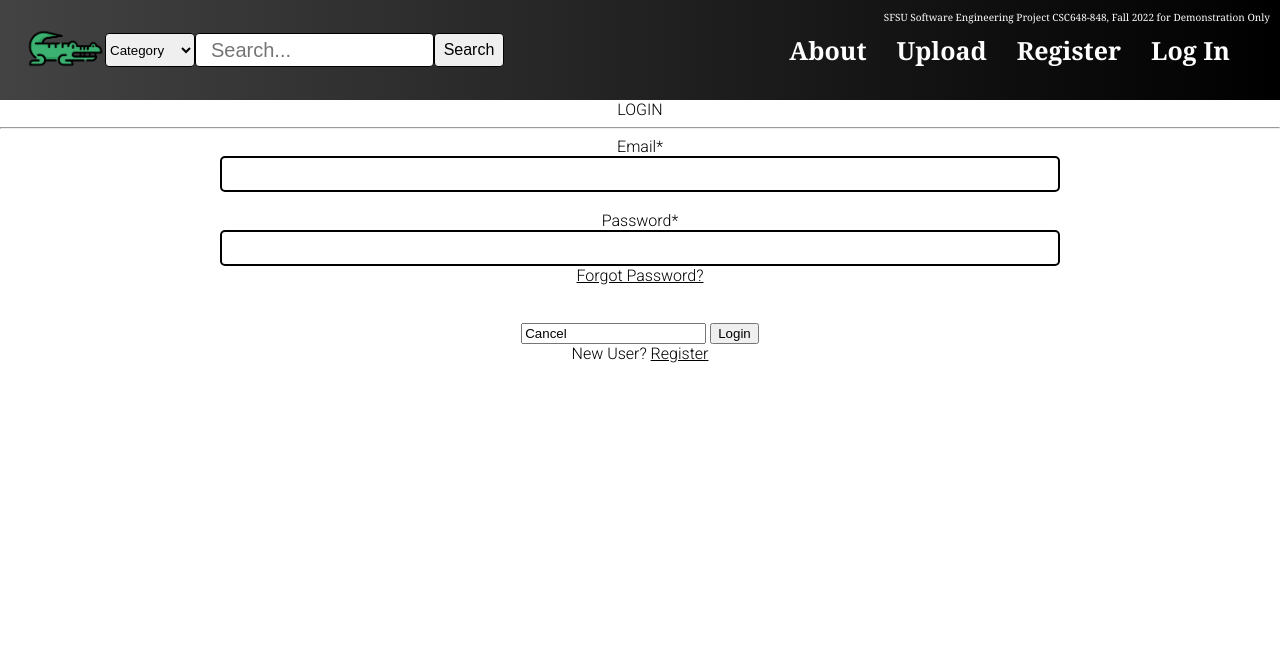
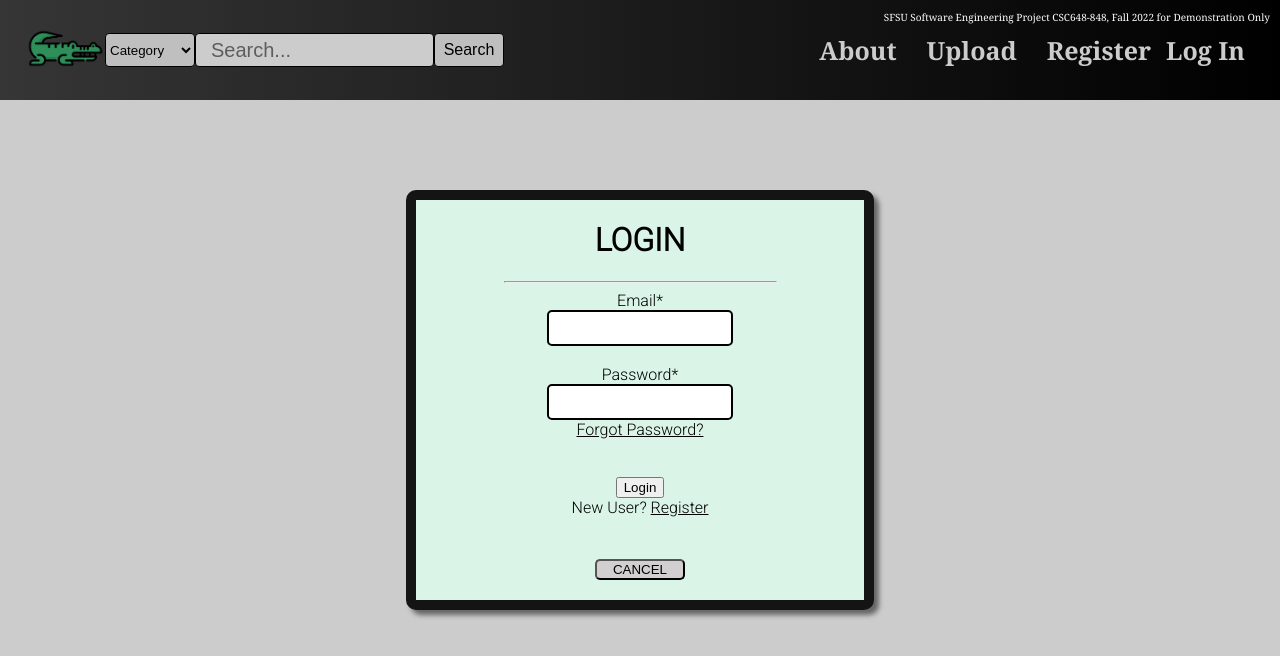
Before and after one commit to benztimm/csc648-03-fa22-team04, a React (Create React App) app in the folder application/frontend/: page /login in a window 1280 px wide. Shown: the top 656 px of the page. Built offline with nearby package versions, Linux system fonts and the light colour scheme.

Commit message:
Added login, register modals, updated uploadPost

```diff
--- a/application/frontend/src/components/Navbar/Navbar.css
+++ b/application/frontend/src/components/Navbar/Navbar.css
@@ -5,6 +5,7 @@
   height: 100px;
   font-family: Georgia, 'Times New Roman', Times, serif;
   display:flex;
+
 }
 
 .Navbar .left_side{
@@ -103,11 +104,11 @@
 
 .Navbar .right_side .nav_links a:hover{
   font-size: 30px;
-  color: green;
+  color: gold;
   text-decoration: none;
 }
 
-.Navbar .right_side button{
+.Navbar .navButton{
   display:none;
 }
 
--- a/application/frontend/src/components/Navbar/Navbar.js
+++ b/application/frontend/src/components/Navbar/Navbar.js
@@ -8,8 +8,8 @@ import '../Navbar/Navbar.css';
 
 import logo from '../images/logo.png'
 
-import SearchResults from '../pages/SearchResults';
-import { SearchContext } from '../../SearchContext.js';
+import Login from '../pages/login.js';
+import Register from '../pages/register.js';
 
 
 //`http://54.200.101.218:5000/search-posts/${selectedOption}${value}`
@@ -60,21 +60,20 @@ const Navbar = () =>{
 
 
     //when search button is clicked
-
-
     const searchClick = () => {
-        //settingExtension();
         fetchData();
-
-
     }
 
     //END SEARCH BAR
 
+    //test
+    const [isOpen, setIsOpen] = useState(false);
 
+    //LOGIN
+    const [isLoginOpen, setLoginOpen] = useState(false);
 
-    //NAVIGATION IF CLICKING SEARCH
-    //if (extension) return  (<Navigate to="/searchresults?=" />);
+    //REGISTER
+    const [isRegisterOpen, setRegisterOpen] = useState(false);
 
 
     const [showLinks, setShowLinks] = useState(false);
@@ -83,6 +82,7 @@ const Navbar = () =>{
         <div className='Navbar'>
 
             <div className='left_side'>
+                {/* <button>sidebarhere</button> */}
                 <Link to="/">
                     <img src={logo} className="img-fluid" onClick={() => setShowLinks(false)}
                     width={125} height={120}></img>
@@ -107,10 +107,14 @@ const Navbar = () =>{
                 <div className='nav_links' id={showLinks ? "hidden" : ""} onClick={() => setShowLinks(false)}>
                     <a href='/#'><Link to="/About">About</Link></a>
                     <a href='/#'><Link to="/Upload">Upload</Link></a>
-                    <a href='/#'><Link to="/Register">Register</Link></a>
-                    <a href='/#'><Link to="/Login">Log In</Link></a>
+                    <a onClick={() => setRegisterOpen(true)}>Register</a>
+                    {isRegisterOpen && <Register setRegisterOpen={setRegisterOpen} />}
+                    <a onClick={() => setLoginOpen(true)}>Log In</a>
+                    {isLoginOpen && <Login setLoginOpen={setLoginOpen} />}
+                    {/* <a href='/#'><Link to="/Register">Register</Link></a>
+                    <a href='/#'><Link to="/Login">Log In</Link></a> */}
                 </div>
-                <button onClick={() => setShowLinks(!showLinks)}><FaBars/></button>
+                <button className='navButton' onClick={() => setShowLinks(!showLinks)}><FaBars/></button>
             </div>
             <p className='cc'>
                     SFSU Software Engineering Project CSC648-848,
--- a/application/frontend/src/components/pages/UploadPost.js
+++ b/application/frontend/src/components/pages/UploadPost.js
@@ -24,12 +24,12 @@ function UploadPost() {
 
                 <div className='form-container'>
                     <label className='input-text-field'>
-                        TITLE<text style={{ color: 'red' }}><i>*</i></text><br></br>
+                        TITLE<a style={{ color: 'red' }}><i>*</i></a><br></br>
                         <input type="text" name="title" required className="forms" />
                     </label><br /><br />
                     <label className='input-text-field'>
                         MEDIA TYPE<text style={{ color: 'red' }}><i>*</i></text><br></br>
-                        <select name="mtype" required class="forms">
+                        <select name="mtype" required className="forms">
                             <option value="image">Image</option>
                             <option value="video">Video</option>
                             <option value="document">Document</option>I
@@ -54,13 +54,13 @@ function UploadPost() {
                         <input type="number" name="price" className="forms" />
                     </label><br /><br />
 
-                    <label for="file">
+                    <label>
                         FILE<text style={{ color: 'red' }}><i>*</i></text><br></br>
                         <input type="file" name="file" required className="forms" />
                     </label><br /><br />
 
                     <br /><br />
-                    <button className='upload-submit-button' type="submit" value="Submit">SUBMIT</button>
+                    <button className='upload-submit-button' type="submit" >SUBMIT</button>
                 </div>
             </div>
         </form>
--- a/application/frontend/src/components/pages/login.js
+++ b/application/frontend/src/components/pages/login.js
@@ -1,26 +1,36 @@
 import React from 'react';
 import './styles/forms.css';
+import { RiCloseLine } from "react-icons/ri";
 
-function Login() {
+const Login = ({setLoginOpen}) =>{
+
     return (
-        <form>
-            <div class="forms">LOGIN<hr></hr>
+        <>
+        <div className='darkBG' onClick={() => setLoginOpen(false)}/>
+            <div className='form-container-lr'>
+            <div className='modal-form'>
+                <form className="forms"><h1>LOGIN</h1><hr></hr>
                     <label>
                         Email*<br></br>
-                    <input type="email" name="email" required class="forms"/>
-                </label><br/><br/>
+                        <input type="email" name="email" required className="forms" />
+                    </label><br /><br />
                     <label>
-                    Password*<br/>
-                    <input type="password" name="password" required class="forms"/>
-                </label><br/>
+                        Password*<br />
+                        <input type="password" name="password" required className="forms" />
+                    </label><br />
                     <u>Forgot Password?</u>
-            <br/><br/><br/>
-            <input type="cancel" value="Cancel" />&nbsp;
+                    <br /><br /><br />
                     <input type="submit" value="Login" />
-            <br/>
+                    <br />
                     New User? <u>Register</u>
+
+            </form>
             </div>
-        </form>
+            <button className='cancel-button-lr' onClick={() => setLoginOpen(false)}>CANCEL</button>
+            </div>
+
+
+    </>
     );
 }
 
--- a/application/frontend/src/components/pages/register.js
+++ b/application/frontend/src/components/pages/register.js
@@ -1,40 +1,55 @@
 import React from 'react';
-import './styles/forms.css';
+import './styles/loginRegister.css';
+import { RiCloseLine } from "react-icons/ri";
 
-function Register() {
+
+
+const Register = ({setRegisterOpen}) =>{
+
     return (
-        <form>
-            <div class="forms">Register<hr></hr>
+        <>
+            <div className='darkBG' onClick={() => setRegisterOpen(false)} />
+
+            <div className='form-container-lr'>
+                <div className='modal-form'>
+                    <form className="forms"><h1>Register</h1><hr></hr>
                         <label>
                             First Name*<br></br>
-                    <input type="fname" name="fname" required class="forms"/>
-                </label><br/><br/>
+                            <input type="fname" name="fname" required className="forms" />
+                        </label><br /><br />
                         <label>
                             Last Name*<br></br>
-                    <input type="lname" name="lname" required class="forms"/>
-                </label><br/><br/>
+                            <input type="lname" name="lname" required className="forms" />
+                        </label><br /><br />
                         <label>
                             SFSU Email*<br></br>
-                    <input type="email" name="email" required class="forms"/>
-                </label><br/><br/>
+                            <input type="email" name="email" required className="forms" />
+                        </label><br /><br />
                         <label>
-                    Password*<br/>
-                    <input type="password" name="password" required class="forms"/>
-                </label><br/><br/>
+                            Password*<br />
+                            <input type="password" name="password" required className="forms" />
+                        </label><br /><br />
                         <label>
-                    Confirm Password*<br/>
-                    <input type="password" name="cpassword" required class="forms"/>
-                </label><br/><br/>
+                            Confirm Password*<br />
+                            <input type="password" name="cpassword" required className="forms" />
+                        </label><br /><br />
                         <div>
-                    <input type="checkbox" required/><u>I agree to terms and conditions.</u>
+                            <input type="checkbox" required /><u>I agree to terms and conditions.</u>
                         </div>
-            <br/><br/><br/>
-            <input type="cancel" value="Cancel" />&nbsp;
+                        <br /><br />
                         <input type="submit" value="Confirm" />
-            <br/>
+                        <br />
                         Already Registered? <u>Login</u>
+
+                </form>
                 </div>
-        </form>
+                <div><button className='cancel-button-lr' onClick={() => setRegisterOpen(false)}>CANCEL</button></div>
+
+            </div>
+
+
+
+        </>
     );
 }
 
--- a/application/frontend/src/components/pages/styles/forms.css
+++ b/application/frontend/src/components/pages/styles/forms.css
@@ -6,6 +6,10 @@
     height: 80vh;
     align-items: center;
     text-align: initial;
+    box-sizing: border-box;
+    z-index: 0;
+
+
 }
 
 .line-upload {
@@ -13,22 +17,23 @@
 }
 .upload-forms{
 
+    z-index: 0;
     contain: content;
     display: flex;
     font-weight: bolder;
     font-size: 20px;
-    width: 40%;
+    width: 40vw;
+    height: auto;
     padding: 20px;
-    background-color: #5fc78e;
-    height: 80;
+    background-color: #bae0cc;
+    /* height: 70%; */
     justify-content: center;
     flex-direction: column;
-    border-radius: 10px;
-    box-shadow: 10px 10px;
+
     align-items: stretch;
     overflow-y:auto;
     border: solid;
-    border-width: 3px;
+    border-width: 3px 0px 3px 0px;
     border-color: black;
 }
 
--- a/application/frontend/src/components/pages/styles/loginRegister.css
+++ b/application/frontend/src/components/pages/styles/loginRegister.css
@@ -0,0 +1,63 @@
+.darkBG {
+    background-color: rgba(0, 0, 0, 1);
+    width: 100vw;
+    height: 100vh;
+    z-index: 0;
+    transform: translate(-50%, -50%);
+  }
+
+  .form-container-lr {
+    position: fixed;
+    top: 50%;
+    left: 50%;
+    transform: translate(-50%, -50%);
+    background-color: #daf5e7;
+    height: 50%;
+    display: flex;
+    align-items: center;
+    flex-direction: column;
+    border-radius: 10px;
+    width: 35%;
+    z-index: 10;
+    border:solid;
+    border-width: 10px;
+    border-color: #141414;
+    box-shadow: 5px 5px 5px rgba(0, 0, 0, .5);
+
+
+  }
+
+
+  .modal-form {
+
+
+    display: flex;
+    width: 40vw;
+    height: 600px;
+    border-radius: 16px;
+    align-items: flex-start;
+    justify-content: center;
+    overflow-y: auto;
+    scrollbar-color: #2eb06b #ffffff;
+    scrollbar-width: thin;
+
+  }
+
+  .cancel-button-lr {
+    background-color: #d1cfcf;
+    width: 90px;
+    height: 30px;
+    margin: 20px;
+    border-radius: 5px;
+    border-color: #000000;
+  }
+
+
+
+
+
+
+  .msgContainer{
+    border: 6px double #000000;
+
+  }
```
Lines whose indentation alone changed are shown as unchanged.
